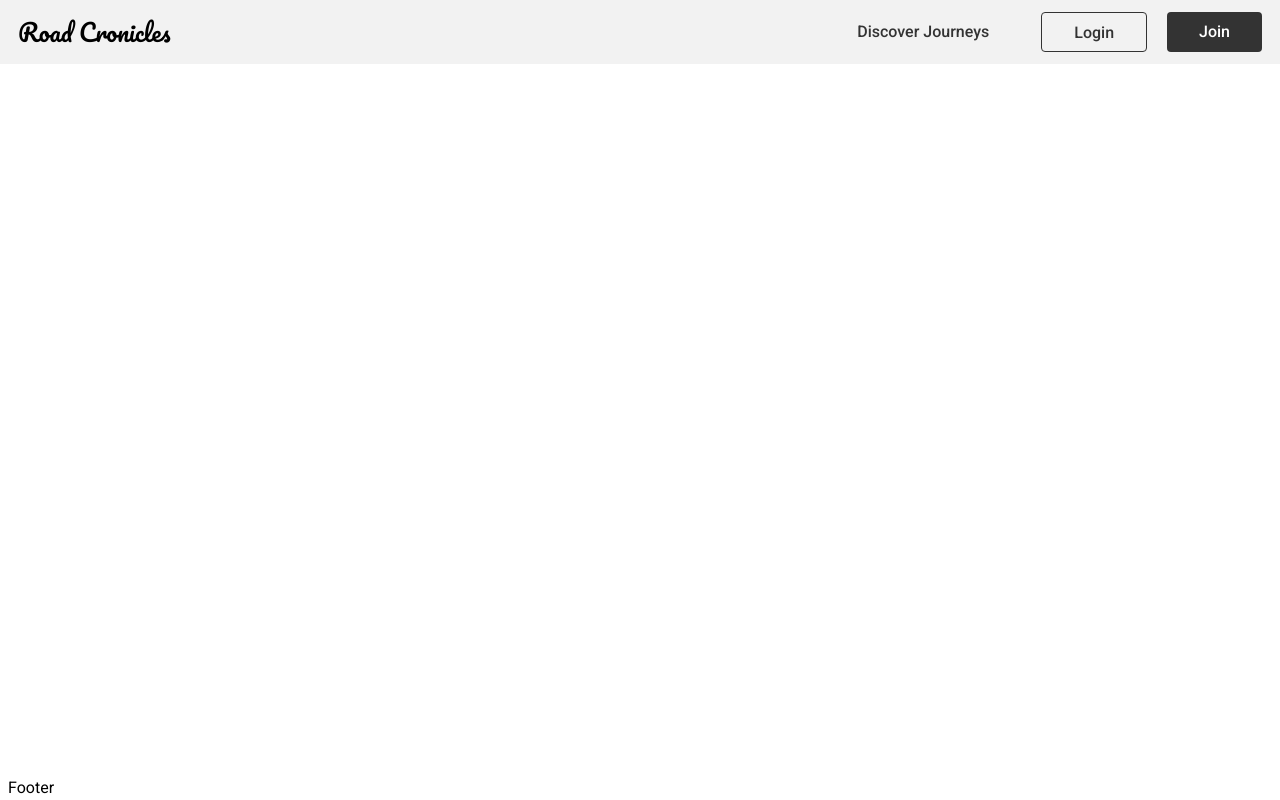
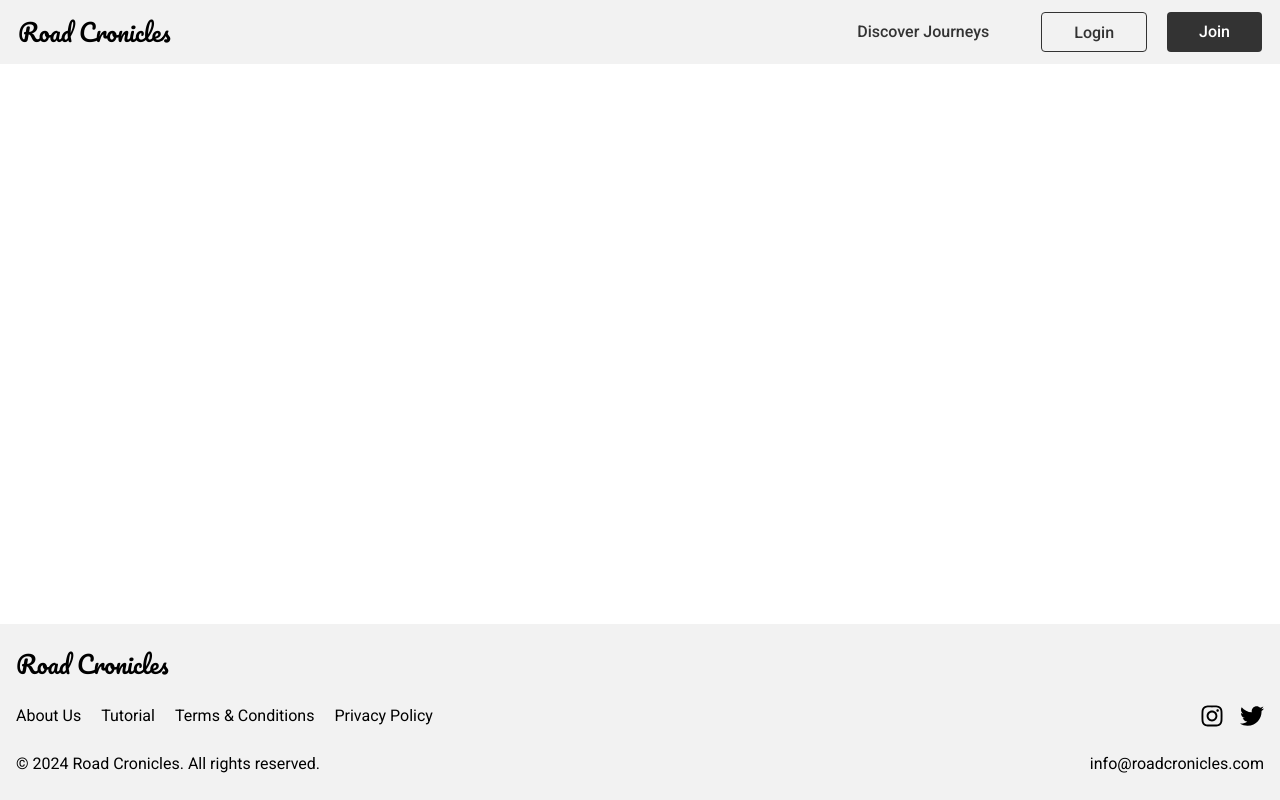
Before and after one commit to Griunvald/travel_app_client, a React (Vite) app in the folder client/: page / in a window 1280 px wide. Built offline with nearby package versions, Linux system fonts and the light colour scheme; no server answers.

Commit message:
Add empty links, social icons, logo to Footer component, add syles

```diff
--- a/client/package.json
+++ b/client/package.json
@@ -15,6 +15,7 @@
     "date-fns": "^2.30.0",
     "react": "^18.2.0",
     "react-dom": "^18.2.0",
+    "react-icons": "^5.2.1",
     "react-redux": "^9.1.0",
     "react-router-dom": "6.4"
   },
--- a/client/src/components/layout/Footer.jsx
+++ b/client/src/components/layout/Footer.jsx
@@ -1,11 +1,43 @@
+import { FaInstagram, FaTwitter } from "react-icons/fa";
+import Logo from '../common/Logo';
+
 function Footer() {
-    return (
-        <footer>
-        <div className="max-w-full px-2">
-          <h1>Footer</h1>
+  return (
+    <footer className="bg-secondary text-black py-6 mt-8">
+      <div className="max-w-full mx-auto px-4 flex flex-col md:flex-row md:justify-between items-start md:items-end space-y-6 md:space-y-0">
+        <div className="flex flex-col items-center md:items-start space-y-4 md:space-y-6 w-full md:w-auto">
+          <div className="mb-4 md:mb-0">
+            <Logo />
+          </div>
+
+          <div className="flex flex-col md:flex-row md:gap-x-5 mb-4 md:mb-0 space-y-2 md:space-y-0">
+            <a href="/about" className="text-black hover:underline">About Us</a>
+            <a href="/tutorial" className="text-black hover:underline">Tutorial</a>
+            <a href="/terms" className="text-black hover:underline">Terms & Conditions</a>
+            <a href="/privacy" className="text-black hover:underline">Privacy Policy</a>
+          </div>
+
+          <div className="text-center md:text-left mt-4 md:mt-0">
+            <p>&copy; {new Date().getFullYear()} Road Cronicles. All rights reserved.</p>
+          </div>
         </div>
-        </footer>
-    );
+
+        <div className="flex flex-col items-center md:items-end space-y-4 md:space-y-6 w-full md:w-auto">
+          <div className="flex justify-center md:justify-end space-x-4 mt-4 md:mt-0">
+            <a href="https://instagram.com" target="_blank" rel="noopener noreferrer" className="text-black hover:text-gray-600">
+              <FaInstagram size={24} />
+            </a>
+            <a href="https://twitter.com" target="_blank" rel="noopener noreferrer" className="text-black hover:text-gray-600">
+              <FaTwitter size={24} />
+            </a>
+          </div>
+          <div className="flex justify-center md:justify-end">
+            <a href="mailto:info@roadcronicles.com" className="text-black hover:underline">info@roadcronicles.com</a>
+          </div>
+        </div>
+      </div>
+    </footer>
+  );
 }
 
 export default Footer;
```
Also changed, not shown: 1 other file (tests, documents, lock files or other folders).
